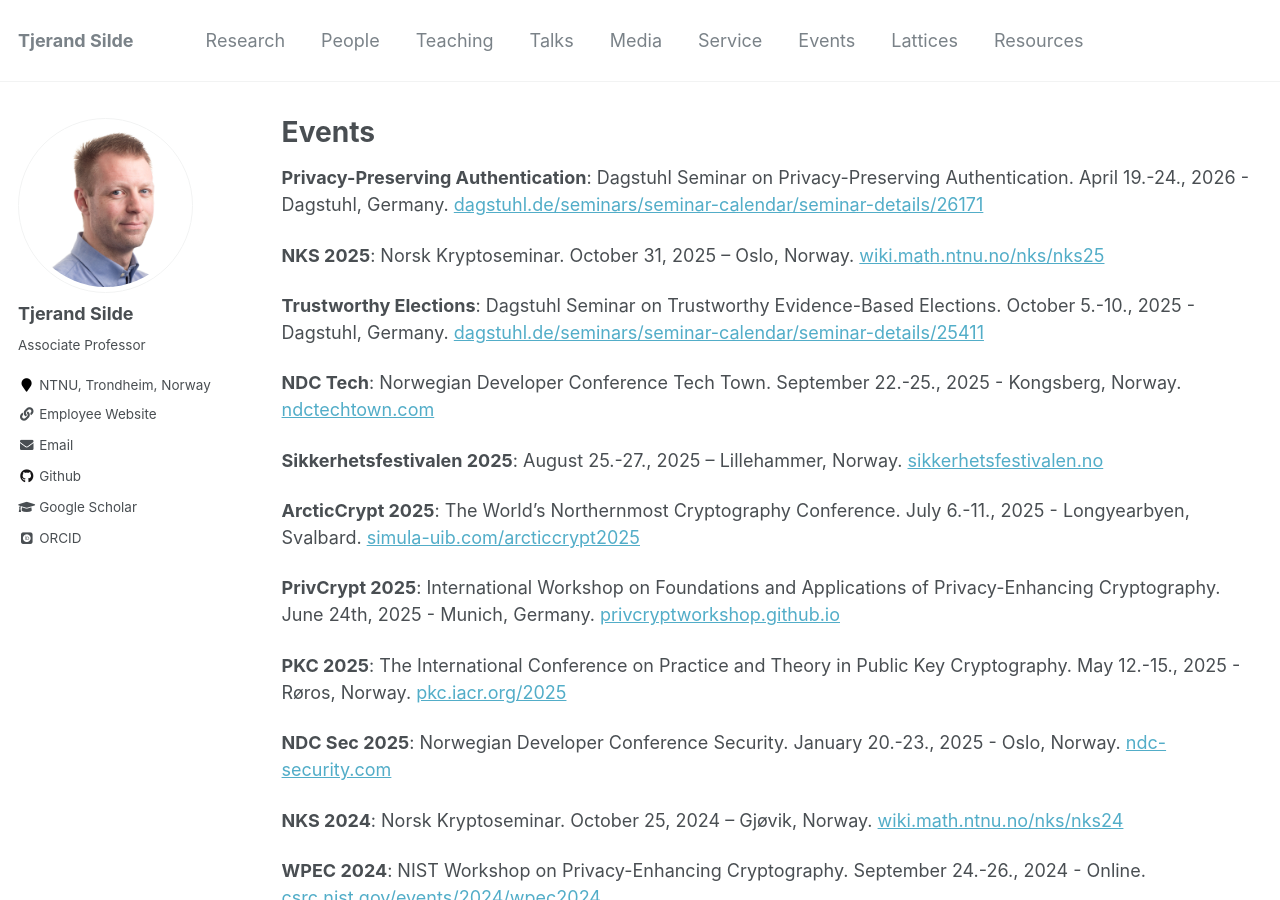
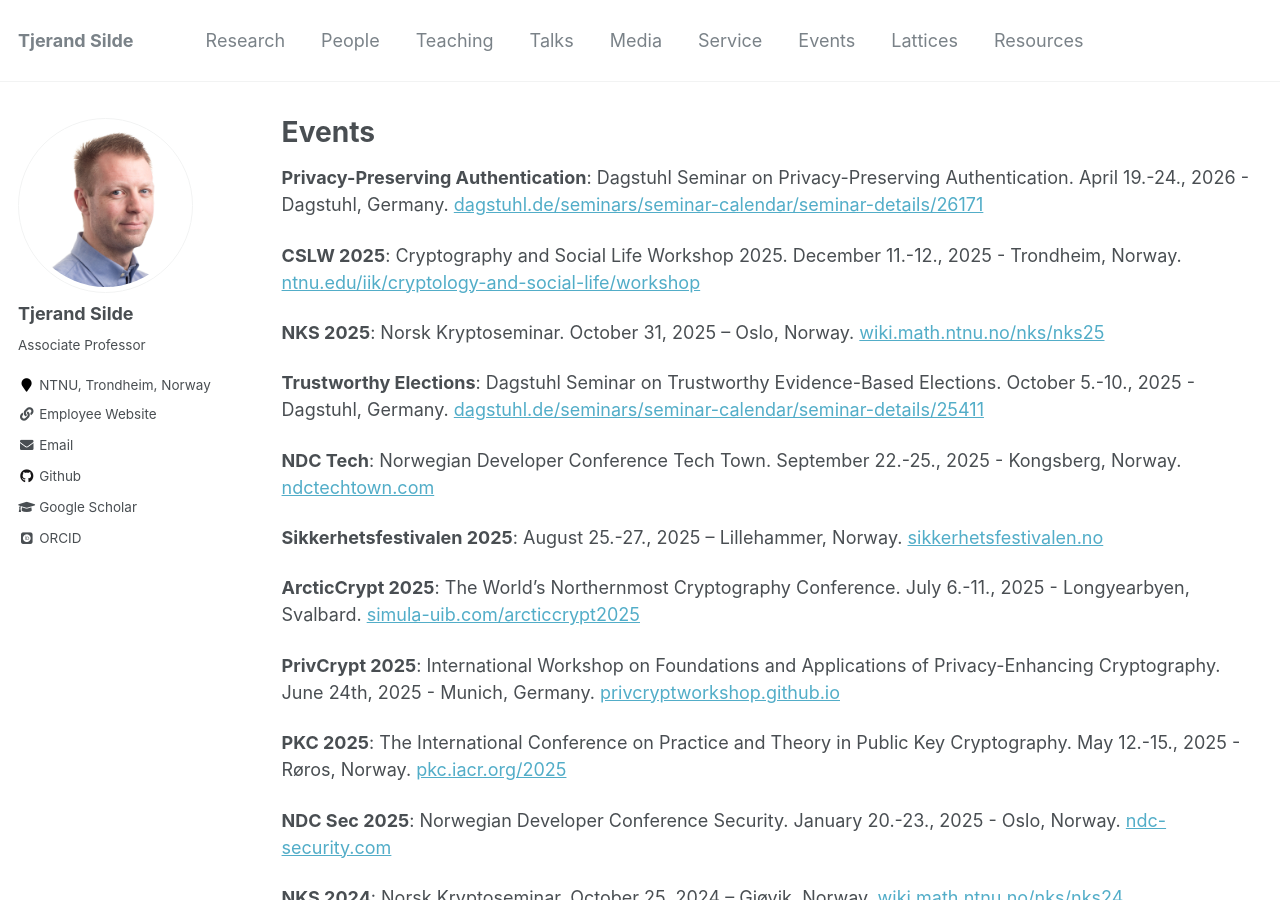
Before and after one commit to tjesi/tjesi.github.io, a Jekyll site: the page built from _pages/events.md, in a window 1280 px wide and 900 px high. Built offline with Jekyll 4.4.1, drawn with Linux system fonts in a browser that asks for light colours; some web fonts are replaced.

Commit message:
Update events.md

```diff
--- a/_pages/events.md
+++ b/_pages/events.md
@@ -6,6 +6,8 @@ author_profile: true
 ---
 
 **Privacy-Preserving Authentication**: Dagstuhl Seminar on Privacy-Preserving Authentication. April 19.-24., 2026 - Dagstuhl, Germany. [dagstuhl.de/seminars/seminar-calendar/seminar-details/26171](https://www.dagstuhl.de/seminars/seminar-calendar/seminar-details/26171)
+
+**CSLW 2025**: Cryptography and Social Life Workshop 2025. December 11.-12., 2025 - Trondheim, Norway. [ntnu.edu/iik/cryptology-and-social-life/workshop](https://www.ntnu.edu/iik/cryptology-and-social-life/workshop)
 
 **NKS 2025**: Norsk Kryptoseminar. October 31, 2025 – Oslo, Norway. [wiki.math.ntnu.no/nks/nks25](https://wiki.math.ntnu.no/nks/nks25)
 
```
